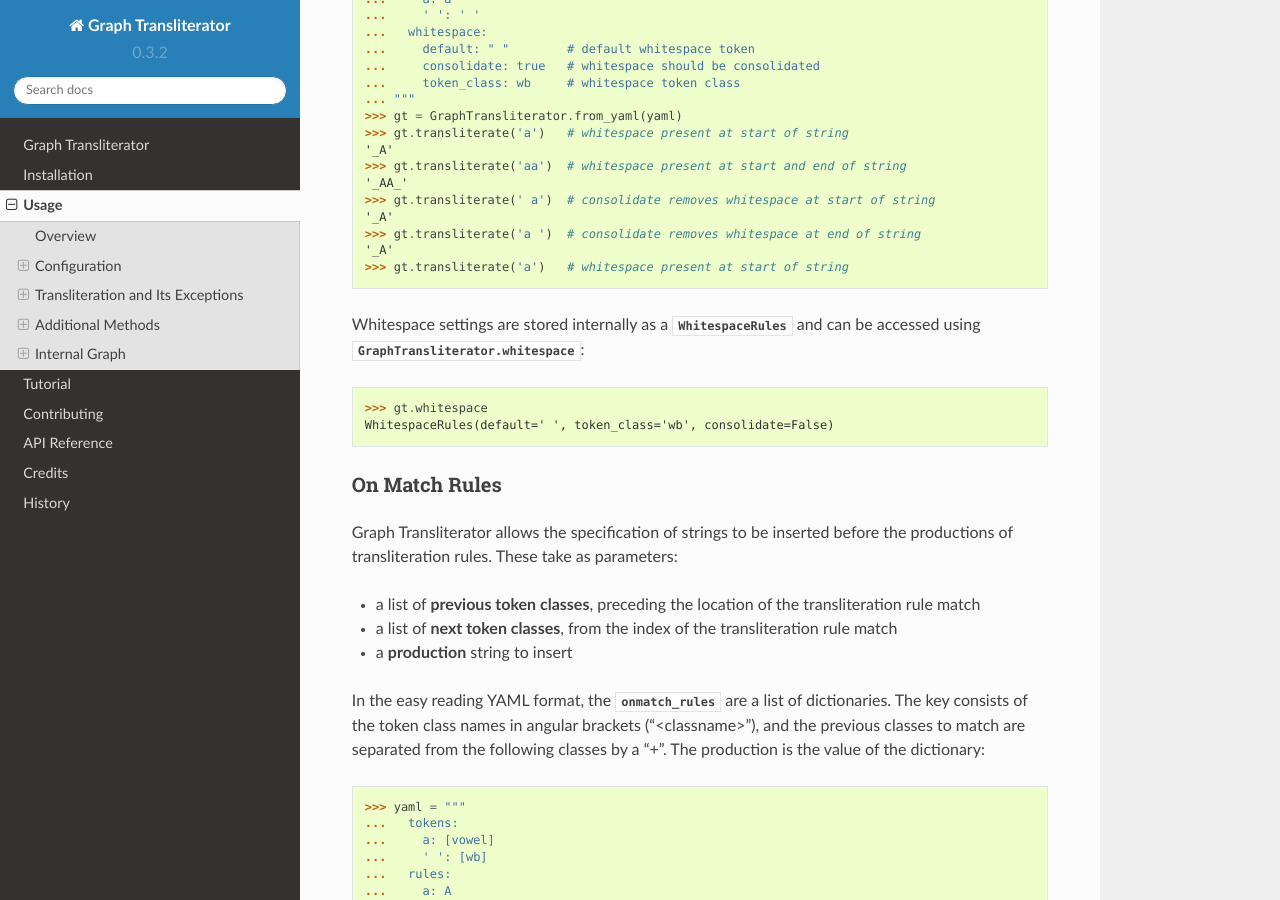
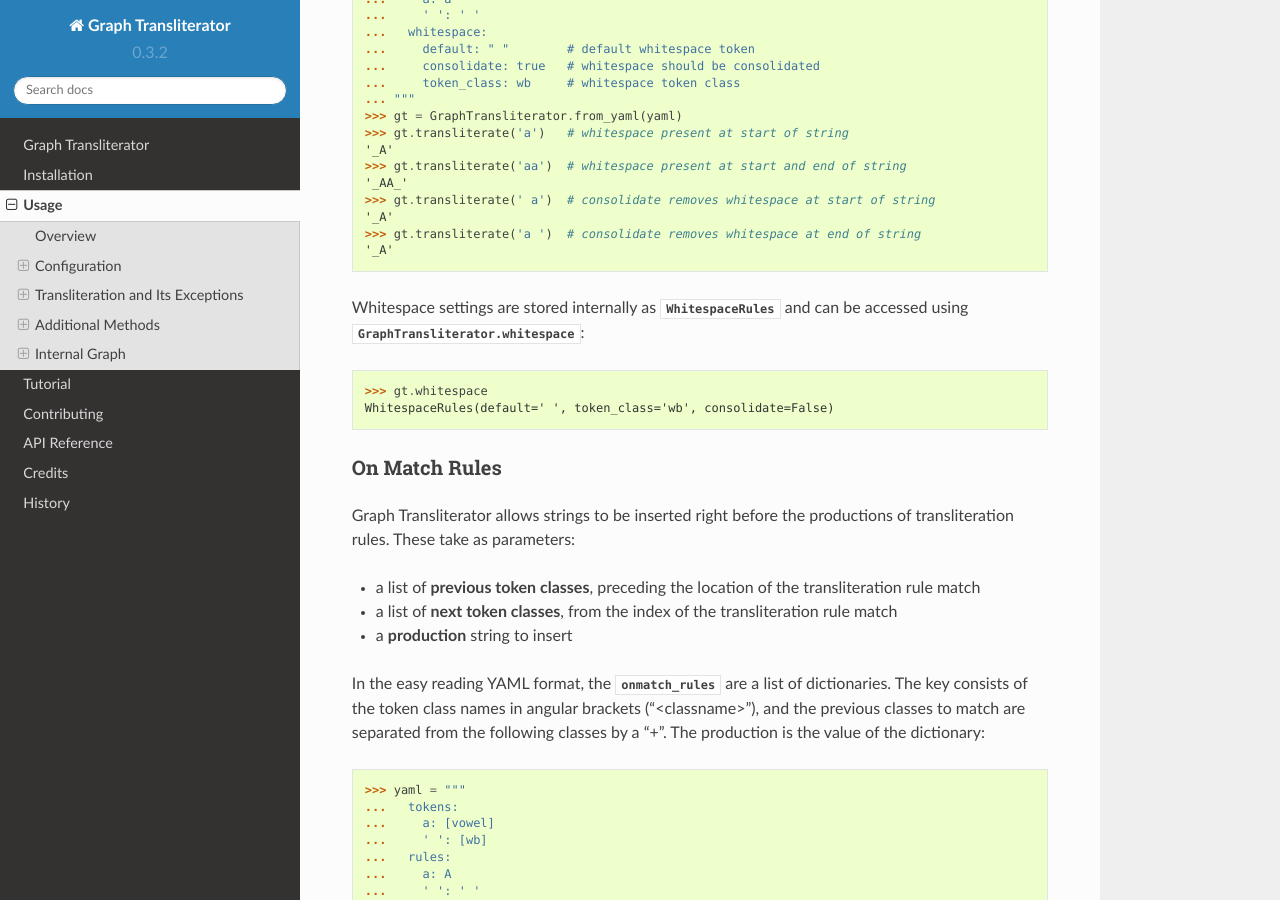
Before and after one commit to seanpue/graphtransliterator, a Sphinx documentation site: the page built from docs/usage.rst, in a window 1280 px wide and 900 px high, scrolled down 5435 px. Built offline with Sphinx 7.4.7 and the Read the Docs theme 2.0.0, drawn with Linux system fonts in a browser that asks for light colours; some of the changed text lies outside the part shown.

Commit message:
package update and minor comment adjustments in core.py and schemas.py

```diff
--- a/docs/usage.rst
+++ b/docs/usage.rst
@@ -285,10 +285,8 @@
 '_A'
 >>> gt.transliterate('a ')  # consolidate removes whitespace at end of string
 '_A'
->>> gt.transliterate('a')   # whitespace present at start of string
 
-
-Whitespace settings are stored internally as a :class:`WhitespaceRules` and can be
+Whitespace settings are stored internally as :class:`WhitespaceRules` and can be
 accessed using :attr:`GraphTransliterator.whitespace`:
 
 >>> gt.whitespace
@@ -296,7 +294,7 @@
 
 On Match Rules
 --------------
-Graph Transliterator allows the specification of strings to be inserted
+Graph Transliterator allows strings to be inserted right
 before the productions of transliteration rules. These take as parameters:
 
 - a list of **previous token classes**, preceding the location of the transliteration
@@ -387,7 +385,7 @@
 
 Configuring Directly
 --------------------
-In addition to using  :meth:`GraphTansliterator.from_yaml` and
+In addition to using :meth:`GraphTansliterator.from_yaml` and
 :meth:`GraphTransliterator.from_yaml_file`, Graph Transliterator can also be configured
 and initialized directly using basic Python types passed as dictionary to
 :meth:`GraphTransliterator.from_dict`
--- a/requirements.txt
+++ b/requirements.txt
@@ -1,2 +1,2 @@
 pyyaml==5.1.2
-marshmallow==3.0.1
+marshmallow==3.0.5
```
Also changed, not shown: other parts of docs/usage.rst (+1 -1 lines), requirements_dev.txt (+4 -4 lines), 2 other files.
